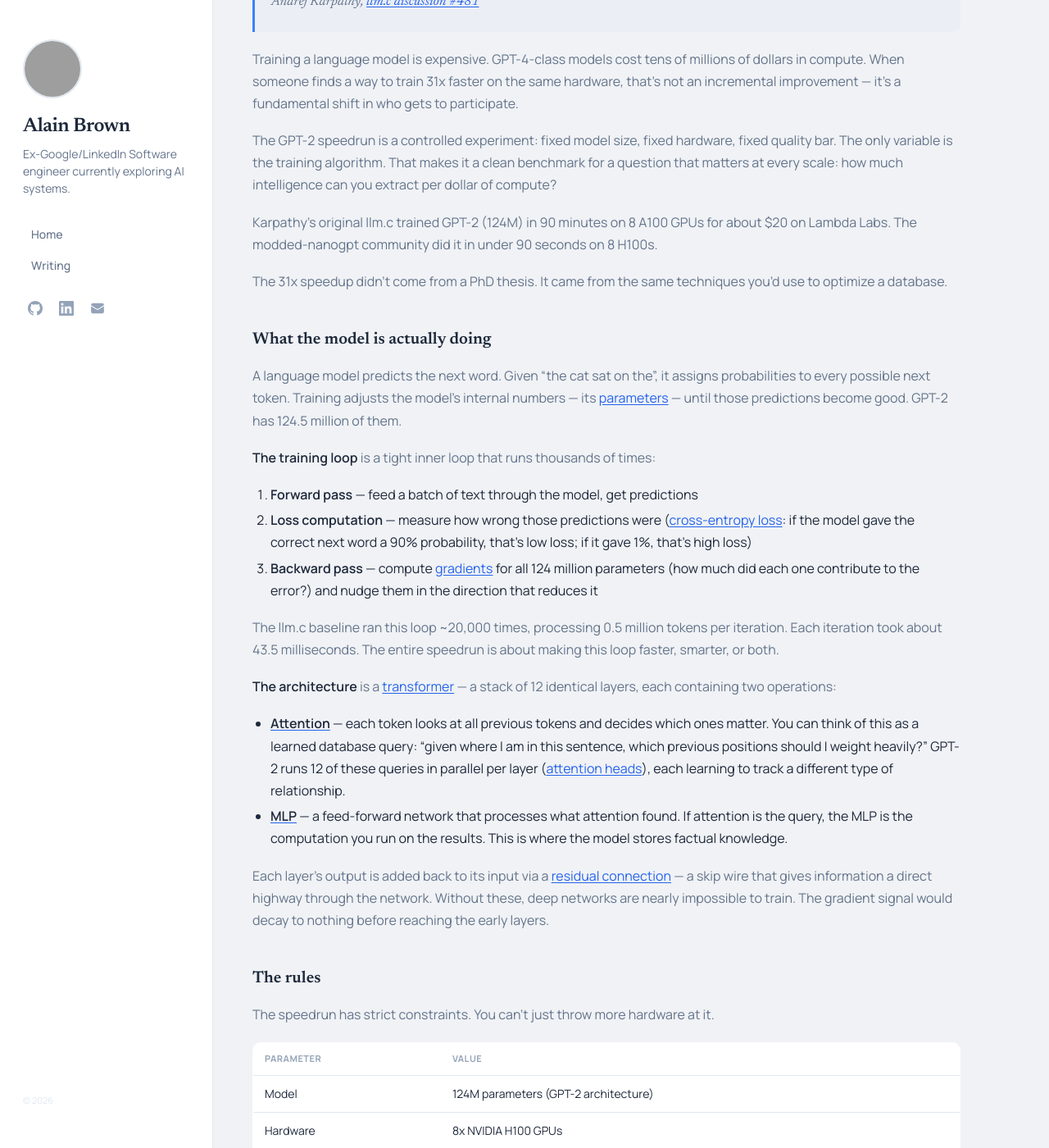
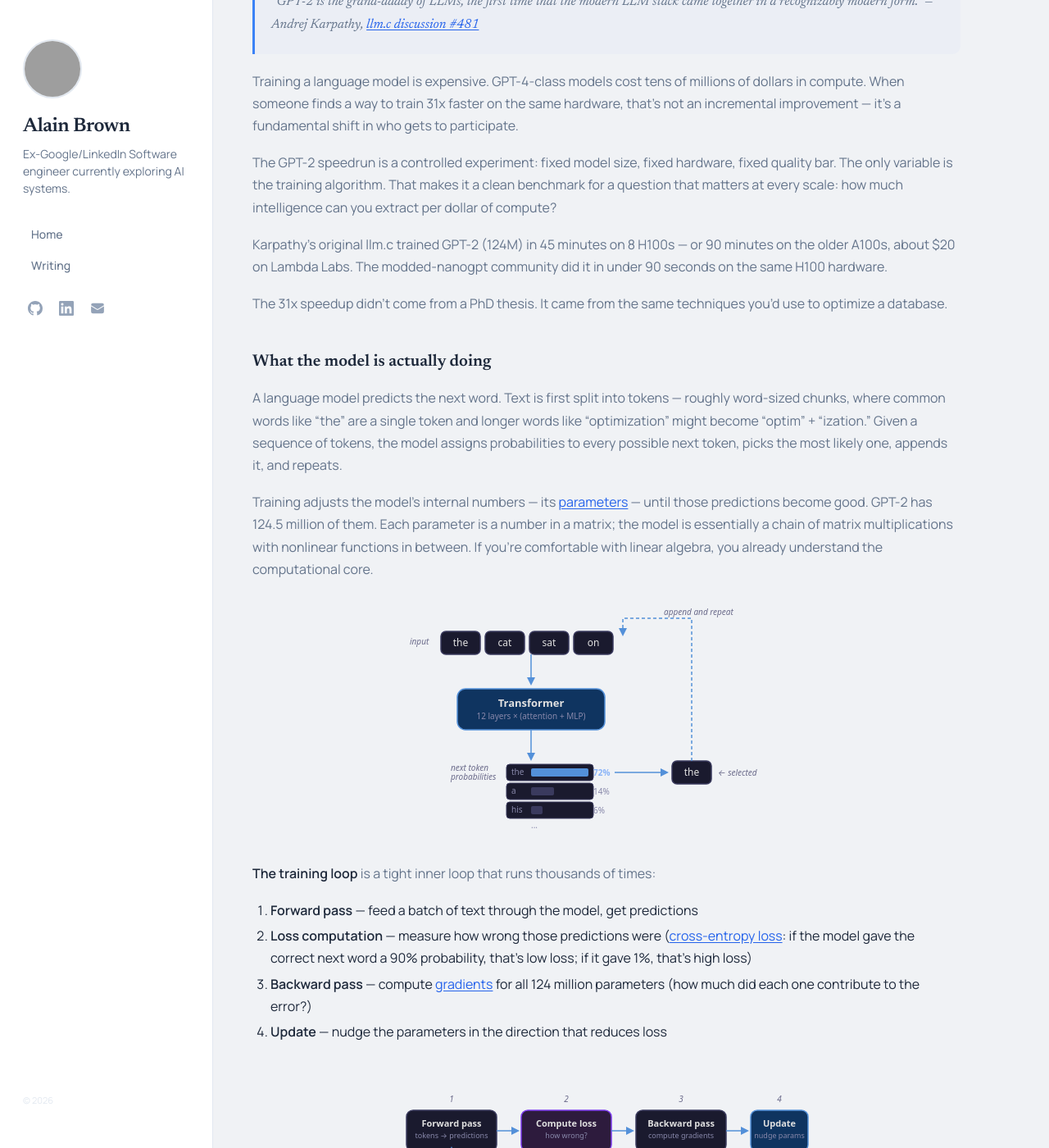
Before and after one commit to alainbrown/alainbrown.github.io, a Jekyll site: the page built from _posts/2026-03-19-modern-ai-primer.md, in a window 1280 px wide and 1400 px high, scrolled down 629 px. Shown: the whole window at 82% size. Built offline with Jekyll 4.4.1, drawn with Linux system fonts in a browser that asks for light colours; some of the changed text lies outside the part shown; grey boxes are pictures that could not be loaded.

Commit message:
Add diagrams and expand primer post with foundational concepts
Co-Authored-By: Claude Opus 4.6 (1M context) <noreply@anthropic.com>

```diff
--- a/_posts/2026-03-19-modern-ai-primer.md
+++ b/_posts/2026-03-19-modern-ai-primer.md
@@ -6,7 +6,7 @@ image: /assets/og/modern-ai-primer.png
 ai_disclosure: "Written with Claude. I wrote the ideas and structure; Claude helped refine the prose."
 ---
 
-In May 2024, Andrej Karpathy published [llm.c](https://github.com/karpathy/llm.c) — a GPT-2 training implementation in ~4,000 lines of C and CUDA. No Python. No PyTorch. Just raw GPU kernels training a 124-million-parameter language model on 10 billion tokens in 45 minutes on 8 H100 GPUs.
+In May 2024, Andrej Karpathy published [llm.c](https://github.com/karpathy/llm.c) — a training implementation for GPT-2 (Generative Pre-trained Transformer 2, OpenAI's 2019 language model) in ~4,000 lines of C and CUDA. No Python. No PyTorch. Just raw GPU kernels training a 124-million-parameter model on 10 billion tokens — chunks of text, roughly word-sized — in 45 minutes on 8 H100 GPUs.
 
 Then the speedrunning started.
 
@@ -22,28 +22,55 @@ Training a language model is expensive. GPT-4-class models cost tens of millions
 
 The GPT-2 speedrun is a controlled experiment: fixed model size, fixed hardware, fixed quality bar. The only variable is the training algorithm. That makes it a clean benchmark for a question that matters at every scale: how much intelligence can you extract per dollar of compute?
 
-Karpathy's original llm.c trained GPT-2 (124M) in 90 minutes on 8 A100 GPUs for about $20 on Lambda Labs. The modded-nanogpt community did it in under 90 seconds on 8 H100s.
+Karpathy's original llm.c trained GPT-2 (124M) in 45 minutes on 8 H100s — or 90 minutes on the older A100s, about $20 on Lambda Labs. The modded-nanogpt community did it in under 90 seconds on the same H100 hardware.
 
 The 31x speedup didn't come from a PhD thesis. It came from the same techniques you'd use to optimize a database.
 
 ## What the model is actually doing
 
-A language model predicts the next word. Given "the cat sat on the", it assigns probabilities to every possible next token. Training adjusts the model's internal numbers — its [parameters](#parameters) — until those predictions become good. GPT-2 has 124.5 million of them.
+A language model predicts the next word. Text is first split into tokens — roughly word-sized chunks, where common words like "the" are a single token and longer words like "optimization" might become "optim" + "ization." Given a sequence of tokens, the model assigns probabilities to every possible next token, picks the most likely one, appends it, and repeats.
+
+Training adjusts the model's internal numbers — its [parameters](#parameters) — until those predictions become good. GPT-2 has 124.5 million of them. Each parameter is a number in a matrix; the model is essentially a chain of matrix multiplications with nonlinear functions in between. If you're comfortable with linear algebra, you already understand the computational core.
+
+<img src="/assets/inference-loop.svg" alt="Inference loop: input tokens pass through the transformer, which outputs a probability distribution over next tokens. The highest-probability token is selected and appended to the input, then the process repeats." style="max-width: 520px; margin: 2em auto; display: block;">
 
 **The training loop** is a tight inner loop that runs thousands of times:
 
 1. **Forward pass** — feed a batch of text through the model, get predictions
 2. **Loss computation** — measure how wrong those predictions were ([cross-entropy loss](#cross-entropy-loss): if the model gave the correct next word a 90% probability, that's low loss; if it gave 1%, that's high loss)
-3. **Backward pass** — compute [gradients](#gradients) for all 124 million parameters (how much did each one contribute to the error?) and nudge them in the direction that reduces it
+3. **Backward pass** — compute [gradients](#gradients) for all 124 million parameters (how much did each one contribute to the error?)
+4. **Update** — nudge the parameters in the direction that reduces loss
+
+<img src="/assets/training-loop.svg" alt="Training loop: forward pass, compute loss, backward pass, update parameters, repeat ~20,000 times." style="max-width: 520px; margin: 2em auto; display: block;">
 
 The llm.c baseline ran this loop ~20,000 times, processing 0.5 million tokens per iteration. Each iteration took about 43.5 milliseconds. The entire speedrun is about making this loop faster, smarter, or both.
 
-**The architecture** is a [transformer](#transformer) — a stack of 12 identical layers, each containing two operations:
+Each step moves the model downhill on its loss landscape — a surface in 124-million-dimensional space where your altitude is how wrong the model is. Early in training, the slopes are steep and progress is fast. Later, near a minimum, the gradients flatten out and each step has to be more careful.
+
+<img src="/assets/loss-landscape.svg" alt="Loss landscape: gradient descent follows the slope downhill. Steep gradients early mean big steps; shallow gradients near convergence mean small steps." style="max-width: 460px; margin: 2em auto; display: block;">
+
+**The architecture** is a [transformer](#transformer) — a stack of 12 identical layers. Before entering the stack, each token is converted into an embedding: a dense vector of 768 numbers that represents the token's meaning in a continuous space. The word "king" and "queen" end up with similar embeddings because they appear in similar contexts. This conversion from a discrete symbol to a continuous vector is what lets the model do math on language.
+
+Each layer contains two operations:
 
 - [**Attention**](#attention) — each token looks at all previous tokens and decides which ones matter. You can think of this as a learned database query: "given where I am in this sentence, which previous positions should I weight heavily?" GPT-2 runs 12 of these queries in parallel per layer ([attention heads](#attention-heads)), each learning to track a different type of relationship.
 - [**MLP**](#mlp) — a feed-forward network that processes what attention found. If attention is the query, the MLP is the computation you run on the results. This is where the model stores factual knowledge.
 
-Each layer's output is added back to its input via a [residual connection](#residual-connection) — a skip wire that gives information a direct highway through the network. Without these, deep networks are nearly impossible to train. The gradient signal would decay to nothing before reaching the early layers.
+Here's what attention looks like concretely. When the model processes "the cat sat on", the token "sat" needs to figure out which earlier tokens are relevant for predicting what comes next. It computes a weight for each previous token — how much to pay attention to it — then blends their representations together:
+
+<img src="/assets/attention-weights.svg" alt="Attention weights: the token 'sat' assigns weights to all previous tokens. 'cat' gets the highest weight (0.62) because it's most relevant for predicting what follows." style="max-width: 460px; margin: 2em auto; display: block;">
+
+The model learns these weights from data. Nobody programs "pay attention to the subject noun" — it discovers that pattern because it helps predict the next word.
+
+Each layer's output is added back to its input via a [residual connection](#residual-connection) — a skip wire that gives information a direct highway through the network:
+
+<img src="/assets/residual-connection.svg" alt="Residual connection: the layer's input x is added to the layer's output, so output = layer(x) + x. Even if the layer learns nothing useful, x passes through unchanged." style="max-width: 440px; margin: 2em auto; display: block;">
+
+Without residual connections, deep networks are nearly impossible to train. The gradient signal would decay to nothing before reaching the early layers — a problem called vanishing gradients. The skip connection gives gradients a direct highway back through the network, so every layer gets a useful learning signal regardless of depth.
+
+The full architecture stacks 12 of these layers, each with its own attention and MLP, each connected by residual skip wires:
+
+<img src="/assets/transformer-stack.svg" alt="Transformer architecture: 12 layers stacked, each containing an attention block and an MLP block, with residual skip connections around each layer." style="max-width: 400px; margin: 2em auto; display: block;">
 
 ## The rules
 
@@ -53,7 +80,7 @@ The speedrun has strict constraints. You can't just throw more hardware at it.
 |---|---|
 | Model | 124M parameters (GPT-2 architecture) |
 | Hardware | 8x NVIDIA H100 GPUs |
-| Target | ≤3.28 cross-entropy loss on FineWeb validation set |
+| Target | ≤3.28 cross-entropy loss on FineWeb (curated web text) validation set |
 | Data constraint | Cannot modify the train/validation data pipeline |
 | Statistical bar | p<0.01 significance for ML-related changes |
 
@@ -95,7 +122,7 @@ The speedrun interleaved Adam and Muon — Adam for embeddings (where its adapti
 
 These optimizations didn't change *what* was computed, just *how fast*. If you've ever profiled a hot loop and removed unnecessary memory allocations, this section will feel familiar.
 
-**Flash Attention 3** — Attention involves computing a matrix of scores (every token against every other token), applying softmax, then multiplying by values. Naively, this requires materializing the full n×n attention matrix in GPU HBM (high bandwidth memory — big but slow). [Flash Attention](https://arxiv.org/abs/2205.14135) fuses these operations into a single kernel that tiles the computation into blocks that fit in SRAM (small but fast), never materializing the full matrix.
+**Flash Attention 3** — Attention involves computing a matrix of scores (every token against every other token), applying softmax (the function that turns raw scores into probabilities that sum to 1), then multiplying by values. Naively, this requires materializing the full n×n attention matrix in GPU HBM (high bandwidth memory — big but slow). [Flash Attention](https://arxiv.org/abs/2205.14135) fuses these operations into a single kernel that tiles the computation into blocks that fit in SRAM (small but fast), never materializing the full matrix.
 
 You'd never write a database join that materializes the full cross product before filtering. Flash Attention is the same insight applied to matrix math. Version 3 adds H100-specific tensor core scheduling.
 
@@ -114,6 +141,8 @@ This is loop fusion from compiler optimization, applied manually at the GPU kern
 Classic latency hiding. The same technique that makes CPU prefetching and network pipelining fast.
 
 ### Data: getting more signal per byte
+
+The baseline trained on 10 billion tokens. The current record uses fewer than 400 million. Some of that reduction comes from better optimizers extracting more learning per step — but a surprising amount comes from simply removing tokens that were teaching the model nothing.
 
 **End-of-sequence alignment** — Training data is a stream of concatenated documents. Naively splitting this stream into fixed-length sequences means some sequences span document boundaries — the model tries to predict the first token of a new document based on the last paragraph of the previous one. That's noise, not signal. Aligning batch boundaries with end-of-sequence tokens eliminates this wasted capacity.
 
```
Also changed, not shown: assets/attention-weights.svg (added), assets/inference-loop.svg (added), assets/loss-landscape.svg (added), assets/residual-connection.svg (added), assets/training-loop.svg (added), assets/transformer-stack.svg (added).
